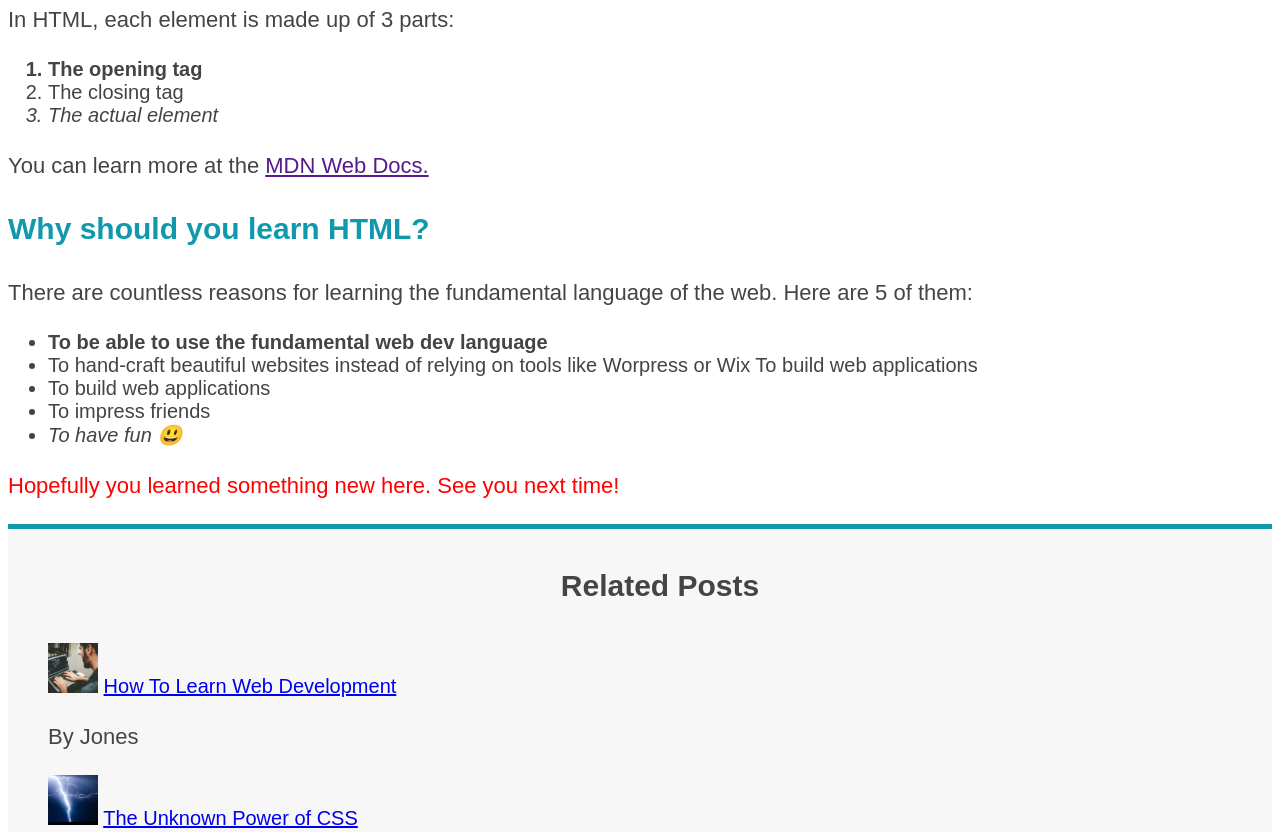
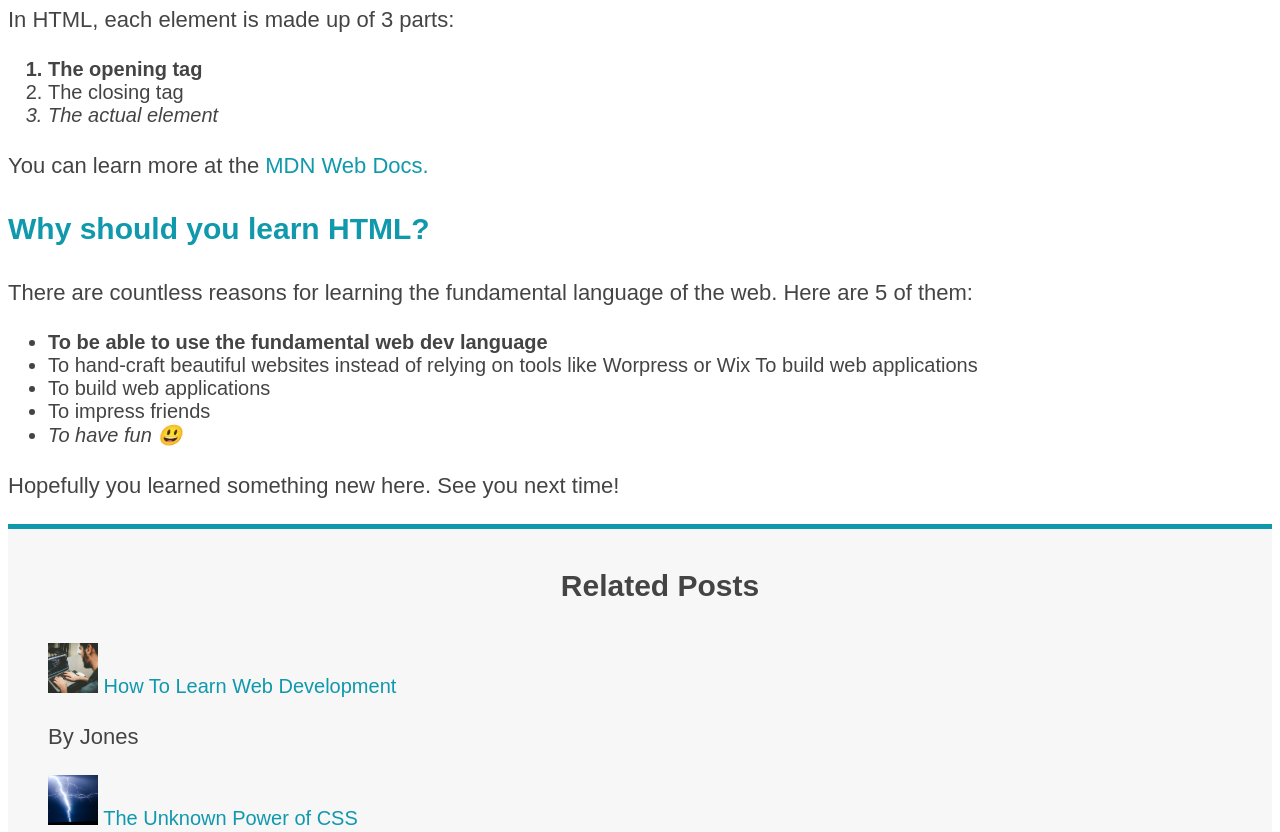
Before and after one commit to abdimalik2004/udemy-projects.io, a plain HTML site: page index.html in a window 1280 px wide. Shown: the part 940-1772 px from the top of the page. Drawn offline with Linux system fonts and the light colour scheme.

Commit message:
style.css added

```diff
--- a/style.css
+++ b/style.css
@@ -53,6 +53,17 @@ li:last-child{
 li:nth-child(3){
     /*color: red;*/
 }
-article p:last-child{
-    color: red;
+a{
+    color: #1098ad;
+    text-decoration: none;
 }
+a:hover{
+    color: orangered;
+    font-weight: bold;
+    text-decoration: underline orangered;
+
+}
+a:active{
+    background-color: black;
+    font-style: italic;
+}
```
